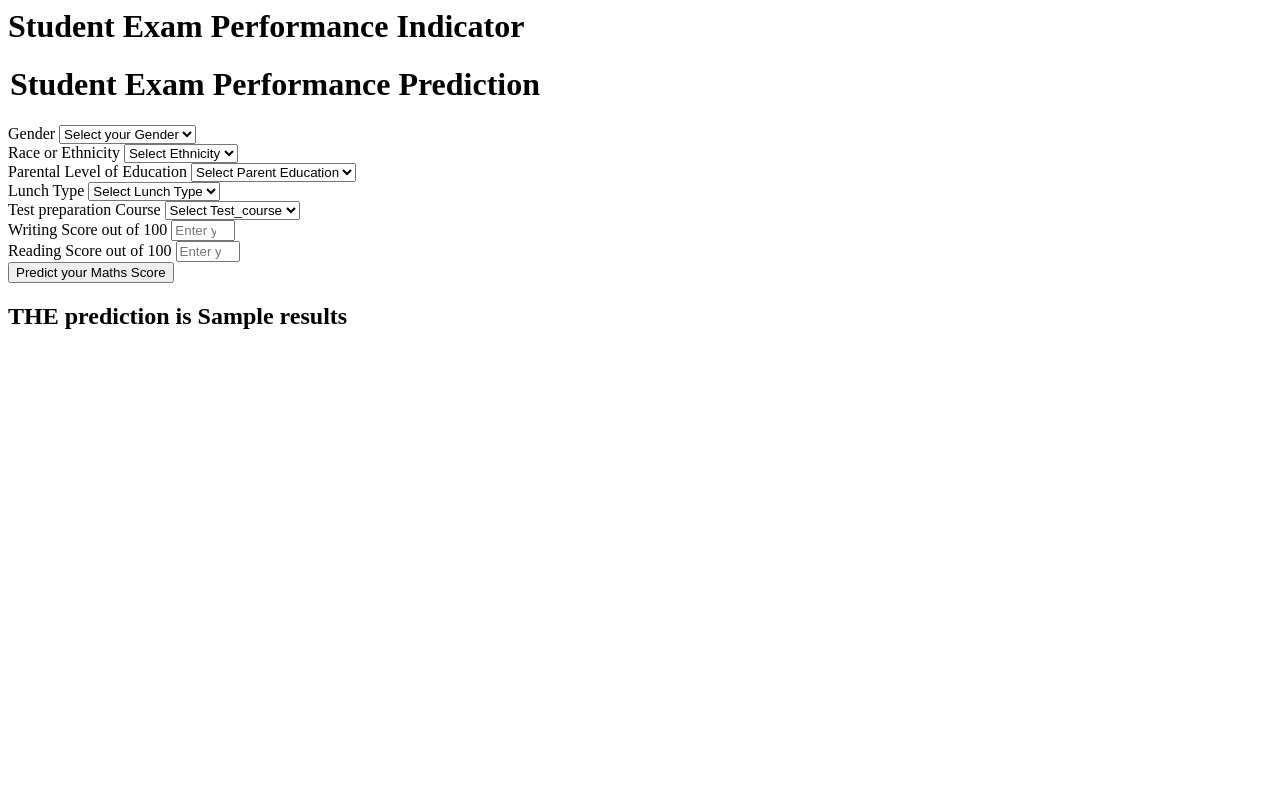
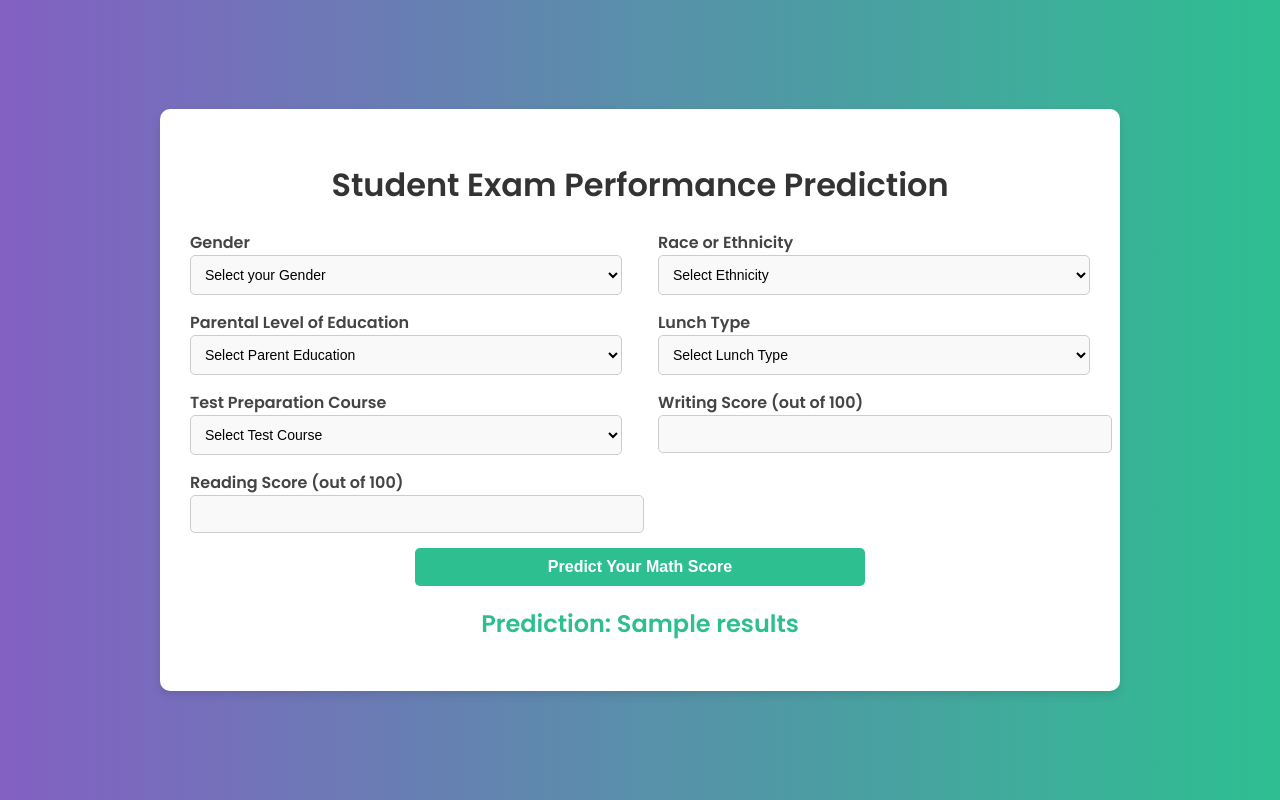
Before and after one commit to Git-parvez/mlproject, a Flask app: template templates/home.html in a window 1280 px wide. Run offline with Flask 3, Linux system fonts and the light colour scheme; the template is opened without the code that fills it: most values are stand-ins (such as "Sample title", 1, 10 or a date in 2020).

Commit message:
Adding CSS to the home.html

```diff
--- a/templates/home.html
+++ b/templates/home.html
@@ -1,113 +1,171 @@
-<html>
+<!DOCTYPE html>
+<html lang="en">
+
+<head>
+    <meta charset="UTF-8">
+    <meta name="viewport" content="width=device-width, initial-scale=1.0">
+    <title>Student Exam Performance Indicator</title>
+    <link href="https://cdnjs.cloudflare.com/ajax/libs/font-awesome/6.0.0/css/all.min.css" rel="stylesheet">
+    <link href="https://fonts.googleapis.com/css2?family=Poppins:wght@300;400;600&display=swap" rel="stylesheet">
+    <style>
+        body {
+            font-family: 'Poppins', sans-serif;
+            background: linear-gradient(to right, #8360c3, #2ebf91);
+            display: flex;
+            justify-content: center;
+            align-items: center;
+            height: 100vh;
+            margin: 0;
+        }
+
+        .login {
+            background: white;
+            padding: 30px;
+            border-radius: 10px;
+            box-shadow: 0 4px 10px rgba(0, 0, 0, 0.1);
+            width: 80%;
+            max-width: 900px;
+            text-align: center;
+        }
+
+        h1 {
+            color: #333;
+            font-weight: 600;
+        }
+
+        .form-container {
+            display: flex;
+            flex-wrap: wrap;
+            justify-content: space-between;
+        }
+
+        .mb-3 {
+            width: 48%;
+            margin-bottom: 15px;
+            text-align: left;
+        }
+
+        .form-label {
+            font-weight: 600;
+            color: #444;
+        }
+
+        .form-control {
+            width: 100%;
+            padding: 10px;
+            border: 1px solid #ccc;
+            border-radius: 5px;
+            font-size: 14px;
+        }
+
+        select,
+        input {
+            background: #f9f9f9;
+        }
+
+        .btn-container {
+            width: 100%;
+            text-align: center;
+        }
+
+        .btn-primary {
+            background: #2ebf91;
+            color: white;
+            padding: 10px;
+            width: 50%;
+            border: none;
+            border-radius: 5px;
+            font-size: 16px;
+            font-weight: 600;
+            cursor: pointer;
+            transition: 0.3s;
+        }
+
+        .btn-primary:hover {
+            background: #248a6a;
+        }
+
+        h2 {
+            margin-top: 20px;
+            color: #2ebf91;
+            font-weight: 600;
+        }
+
+        @media (max-width: 768px) {
+            .mb-3 {
+                width: 100%;
+            }
+        }
+    </style>
+</head>
 
 <body>
     <div class="login">
-        <h1>Student Exam Performance Indicator</h1>
-
         <form action="{{ url_for('predict_datapoint')}}" method="post">
-            <h1>
-                <legend>Student Exam Performance Prediction</legend>
-            </h1>
+            <h1>Student Exam Performance Prediction</h1>
+            <div class="form-container">
                 <div class="mb-3">
                     <label class="form-label">Gender</label>
-                <select class="form-control" name="gender" placeholder="Enter you Gender" required>
-                    <option class="placeholder" selected disabled value="">Select your Gender</option>
-                    <option value="male">
-                        Male
-                    </option>
-                    <option value="female">
-                        Female
-                    </option>
+                    <select class="form-control" name="gender" required>
+                        <option selected disabled value="">Select your Gender</option>
+                        <option value="male">Male</option>
+                        <option value="female">Female</option>
                     </select>
                 </div>
                 <div class="mb-3">
                     <label class="form-label">Race or Ethnicity</label>
-                <select class="form-control" name="ethnicity" placeholder="Enter you ethnicity" required>
-                    <option class="placeholder" selected disabled value="">Select Ethnicity</option>
-                    <option value="group A">
-                        Group A
-                    </option>
-                    <option value="group B">
-                        Group B
-                    </option>
-                    <option value="group C">
-                        Group C
-                    </option>
-                    <option value="group D">
-                        Group D
-                    </option>
-                    <option value="group E">
-                        Group E
-                    </option>
+                    <select class="form-control" name="ethnicity" required>
+                        <option selected disabled value="">Select Ethnicity</option>
+                        <option value="group A">Group A</option>
+                        <option value="group B">Group B</option>
+                        <option value="group C">Group C</option>
+                        <option value="group D">Group D</option>
+                        <option value="group E">Group E</option>
                     </select>
                 </div>
                 <div class="mb-3">
                     <label class="form-label">Parental Level of Education</label>
-                <select class="form-control" name="parental_level_of_education" placeholder="Enter you Parent Education"
-                    required>
-                    <option class="placeholder" selected disabled value="">Select Parent Education</option>
-                    <option value="associate's degree">
-                        associate's degree
-                    </option>
-                    <option value="bachelor's degree">
-                        bachelor's degree
-                    </option>
-                    <option value="high school">
-                        high school
-                    </option>
-                    <option value="master's degree">
-                        master's degree
-                    </option>
-                    <option value="some college">
-                        some college
-                    </option>
-                    <option value="some high school">
-                        some high school
-                    </option>
+                    <select class="form-control" name="parental_level_of_education" required>
+                        <option selected disabled value="">Select Parent Education</option>
+                        <option value="associate's degree">Associate's Degree</option>
+                        <option value="bachelor's degree">Bachelor's Degree</option>
+                        <option value="high school">High School</option>
+                        <option value="master's degree">Master's Degree</option>
+                        <option value="some college">Some College</option>
+                        <option value="some high school">Some High School</option>
                     </select>
                 </div>
                 <div class="mb-3">
                     <label class="form-label">Lunch Type</label>
-                <select class="form-control" name="lunch" placeholder="Enter you Lunch" required>
-                    <option class="placeholder" selected disabled value="">Select Lunch Type</option>
-                    <option value="free/reduced">
-                        free/reduced
-                    </option>
-                    <option value="standard">
-                        standard
-                    </option>
+                    <select class="form-control" name="lunch" required>
+                        <option selected disabled value="">Select Lunch Type</option>
+                        <option value="free/reduced">Free/Reduced</option>
+                        <option value="standard">Standard</option>
                     </select>
                 </div>
                 <div class="mb-3">
-                <label class="form-label">Test preparation Course</label>
-                <select class="form-control" name="test_preparation_course" placeholder="Enter you Course" required>
-                    <option class="placeholder" selected disabled value="">Select Test_course</option>
-                    <option value="none">
-                        None
-                    </option>
-                    <option value="completed">
-                        Completed
-                    </option>
+                    <label class="form-label">Test Preparation Course</label>
+                    <select class="form-control" name="test_preparation_course" required>
+                        <option selected disabled value="">Select Test Course</option>
+                        <option value="none">None</option>
+                        <option value="completed">Completed</option>
                     </select>
                 </div>
                 <div class="mb-3">
-                <label class="form-label">Writing Score out of 100</label>
-                <input class="form-control" type="number" name="reading_score" placeholder="Enter your Reading score"
-                    min='0' max='100' />
+                    <label class="form-label">Writing Score (out of 100)</label>
+                    <input class="form-control" type="number" name="writing_score" min="0" max="100" required>
                 </div>
                 <div class="mb-3">
-                <label class="form-label">Reading Score out of 100</label>
-                <input class="form-control" type="number" name="writing_score" placeholder="Enter your Reading Score"
-                    min='0' max='100' />
+                    <label class="form-label">Reading Score (out of 100)</label>
+                    <input class="form-control" type="number" name="reading_score" min="0" max="100" required>
                 </div>
-            <div class="mb-3">
-                <input class="btn btn-primary" type="submit" value="Predict your Maths Score" required />
+            </div>
+            <div class="btn-container">
+                <input class="btn-primary" type="submit" value="Predict Your Math Score">
             </div>
         </form>
-        <h2>
-            THE prediction is {{results}}
-        </h2>
-
-        <body>
+        <h2>Prediction: {{ results }}</h2>
+    </div>
+</body>
 
 </html>
```
Lines whose indentation alone changed are shown as unchanged.
